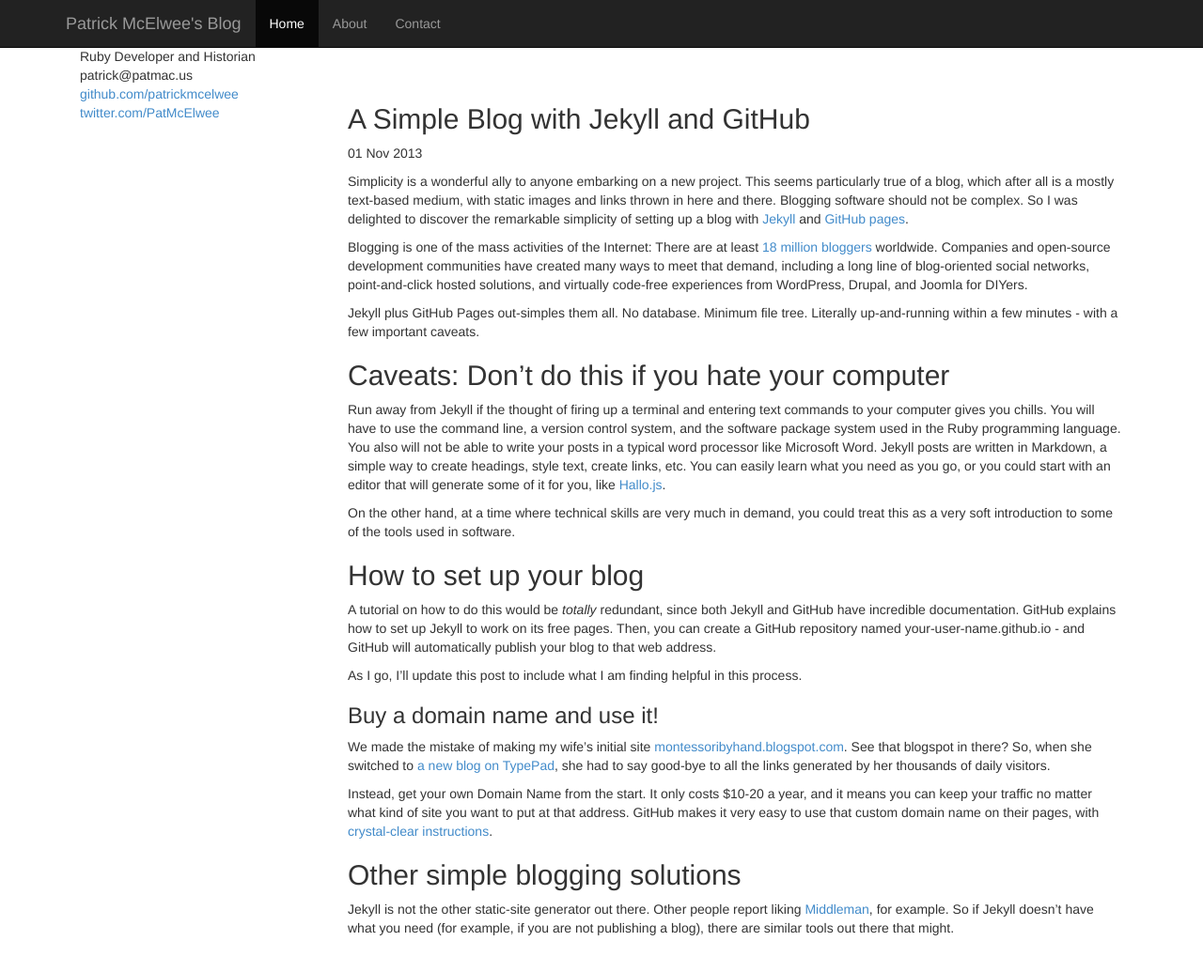
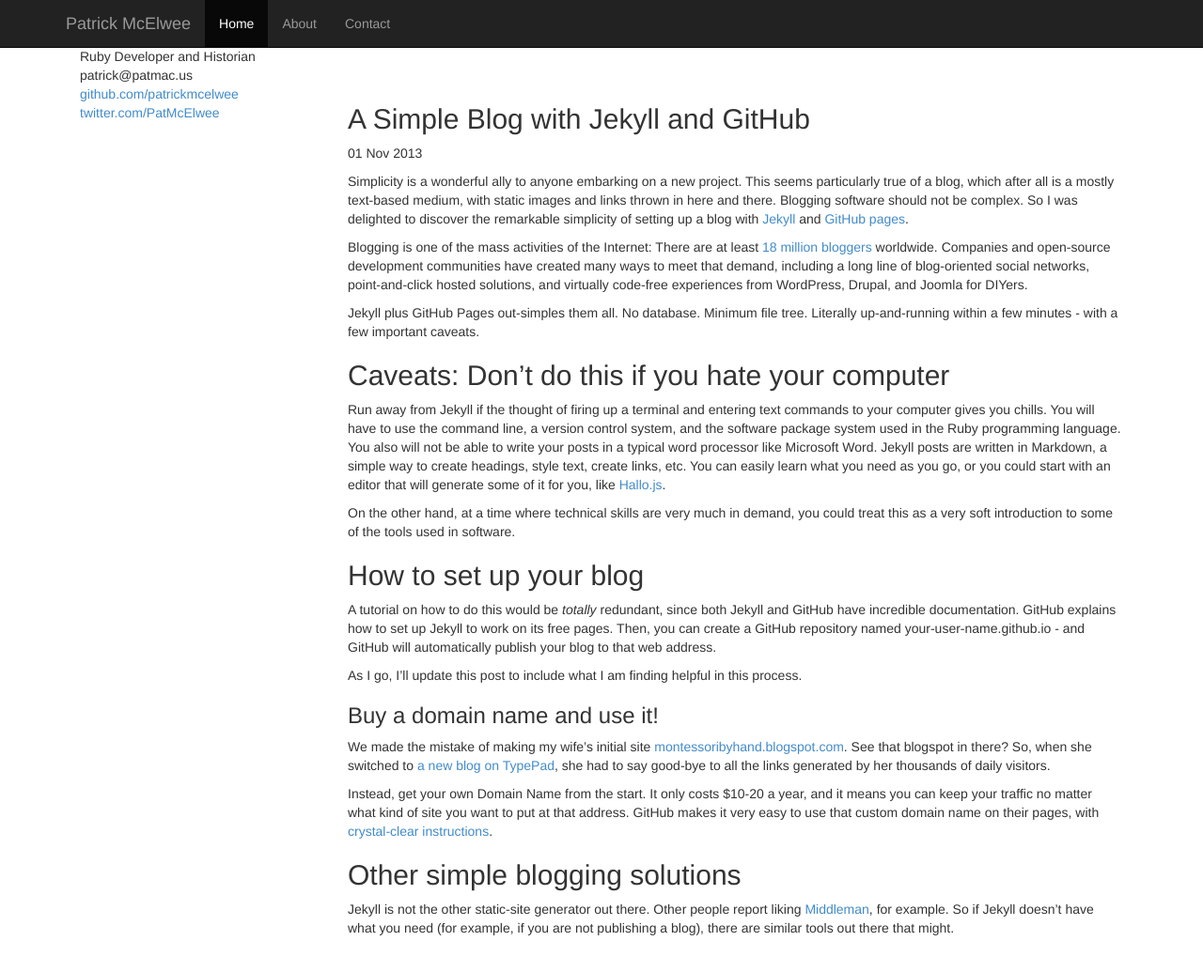
Before and after one commit to patrickmcelwee/patrickmcelwee.github.io, a Jekyll site: the page built from _posts/2013-11-01-a-simple-blog-with-jekyll-and-github.markdown, in a window 1280 px wide and 1048 px high. Shown: the top 1035 px of the window at 94% size. Built offline with Jekyll 4.4.1, drawn with Linux system fonts in a browser that asks for light colours; Markdown is read by kramdown in place of the engine named in the settings.

```diff
--- a/_config.yml
+++ b/_config.yml
@@ -1,6 +1,6 @@
-name: Patrick McElwee's Blog
+name: Patrick McElwee
 markdown: redcarpet
-pygments: true
+highlights: true
 #Github overrides
 safe: true
 lsi: false
```
Also changed, not shown: Gemfile.lock.
